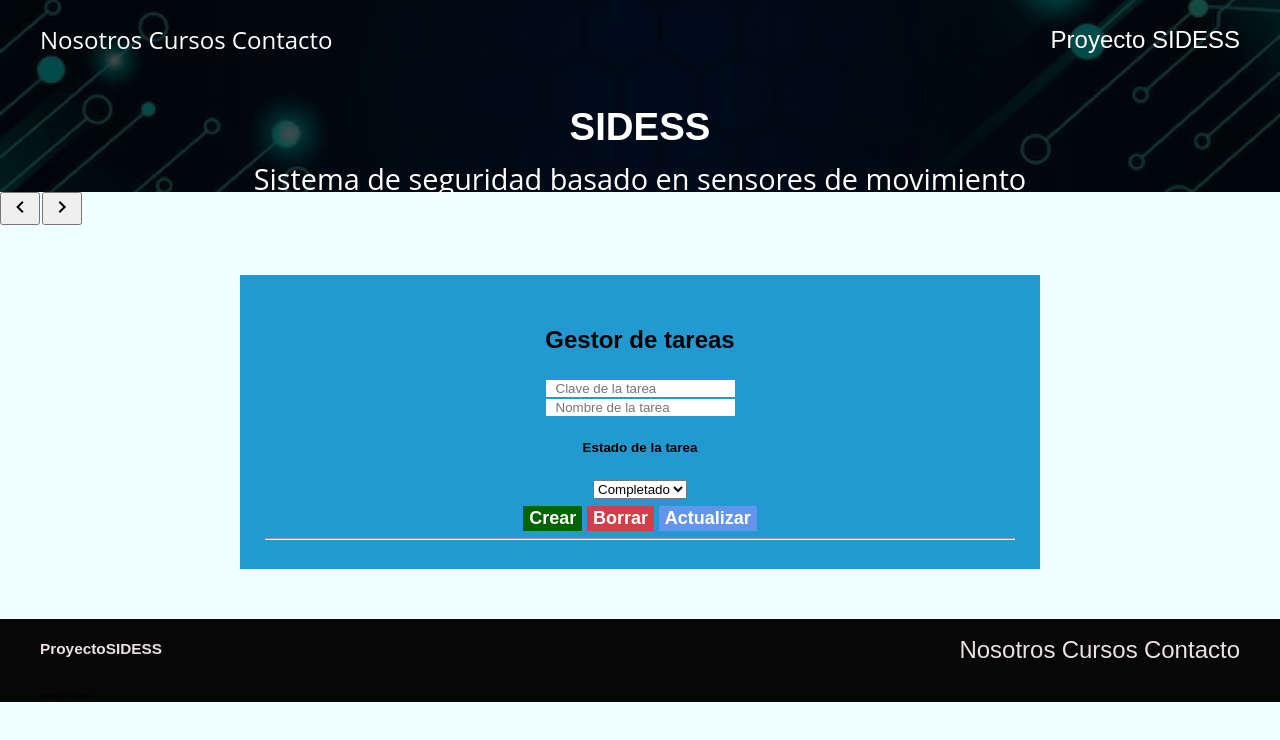
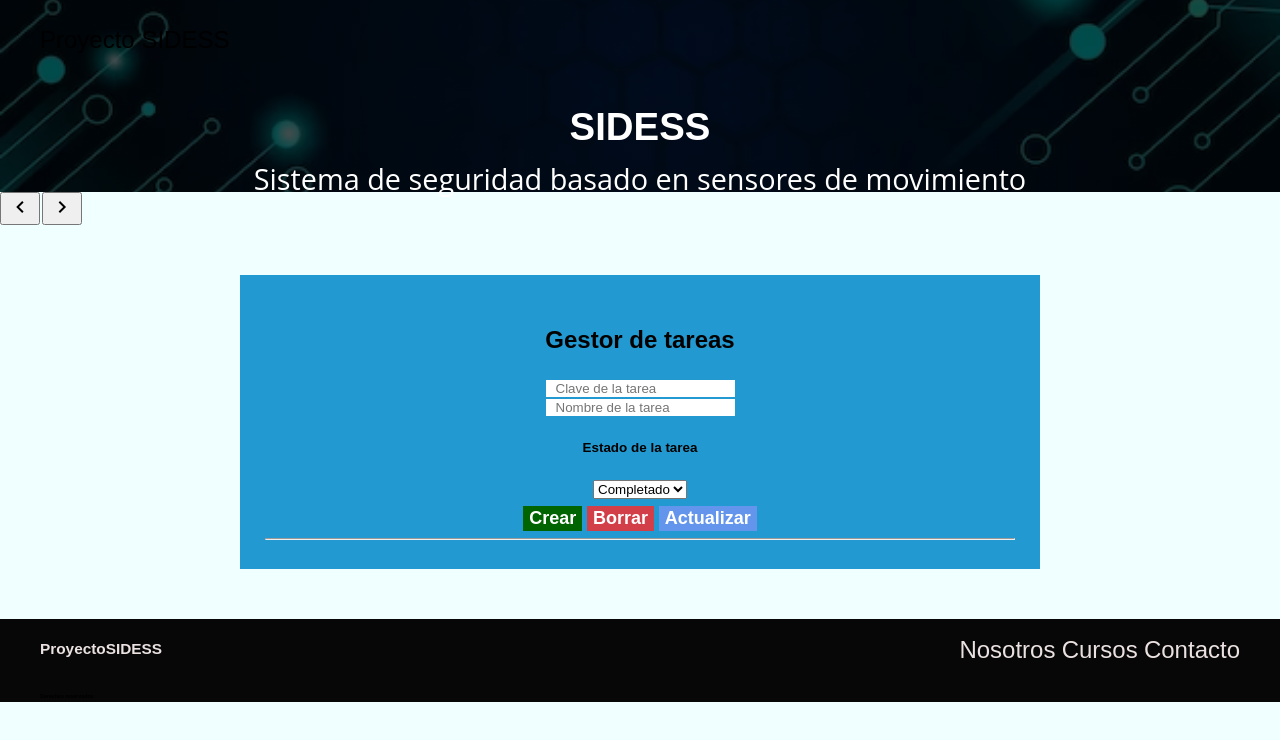
Before and after one commit to paulin236/crud, a plain HTML site: page index.html in a window 1280 px wide. Drawn offline with Linux system fonts and the light colour scheme; files whose address does not match are found by name.

Commit message:
Update index.html

```diff
--- a/index.html
+++ b/index.html
@@ -10,12 +10,6 @@
         <div class="contenedor">
         <div class="barra">
 
-            <nav class="nav-bg">
-                <a href="Nosotros.html">Nosotros</a>
-                <a href="Cursos.html">Cursos</a>
-                <a href="Contacto.html">Contacto</a>
-                 </nav>
-                 <a href="index.html">
         <h1> Proyecto <span> SIDESS</span></h1>
         </a>
         </div>
```
